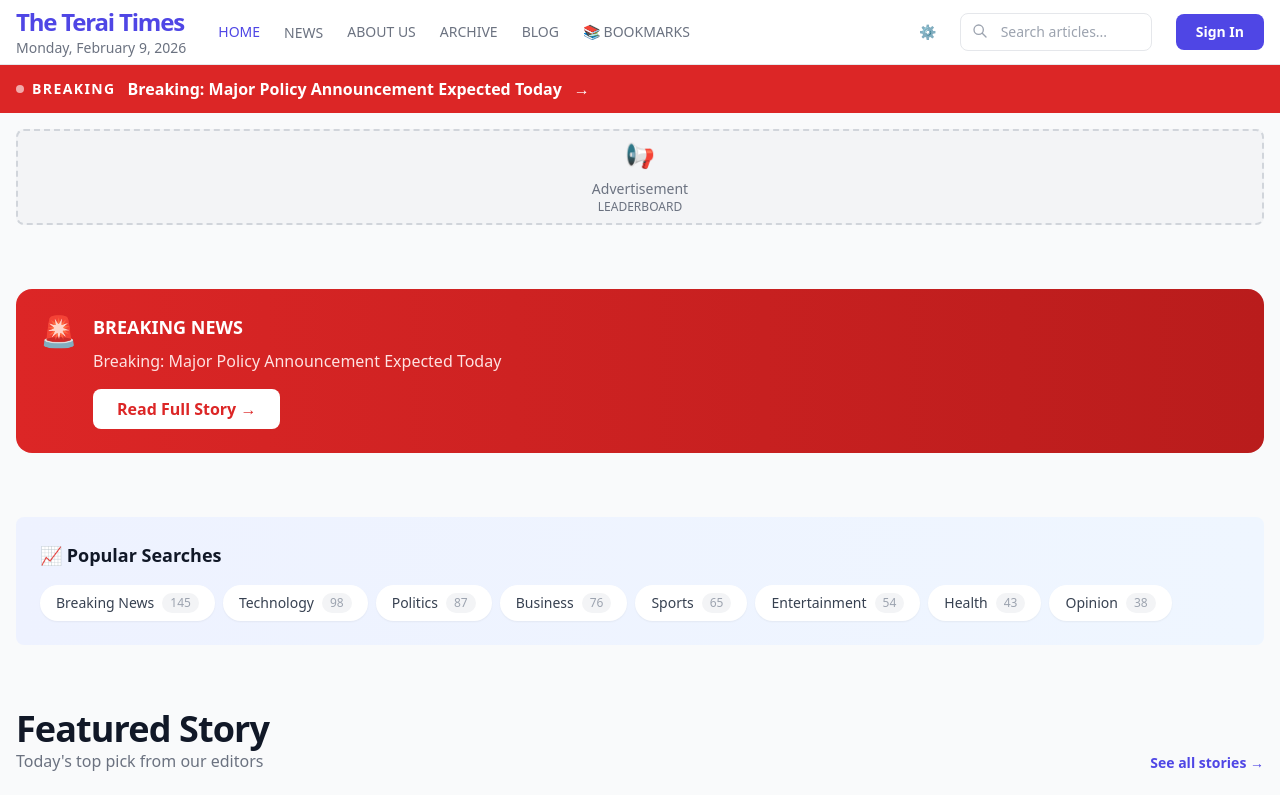
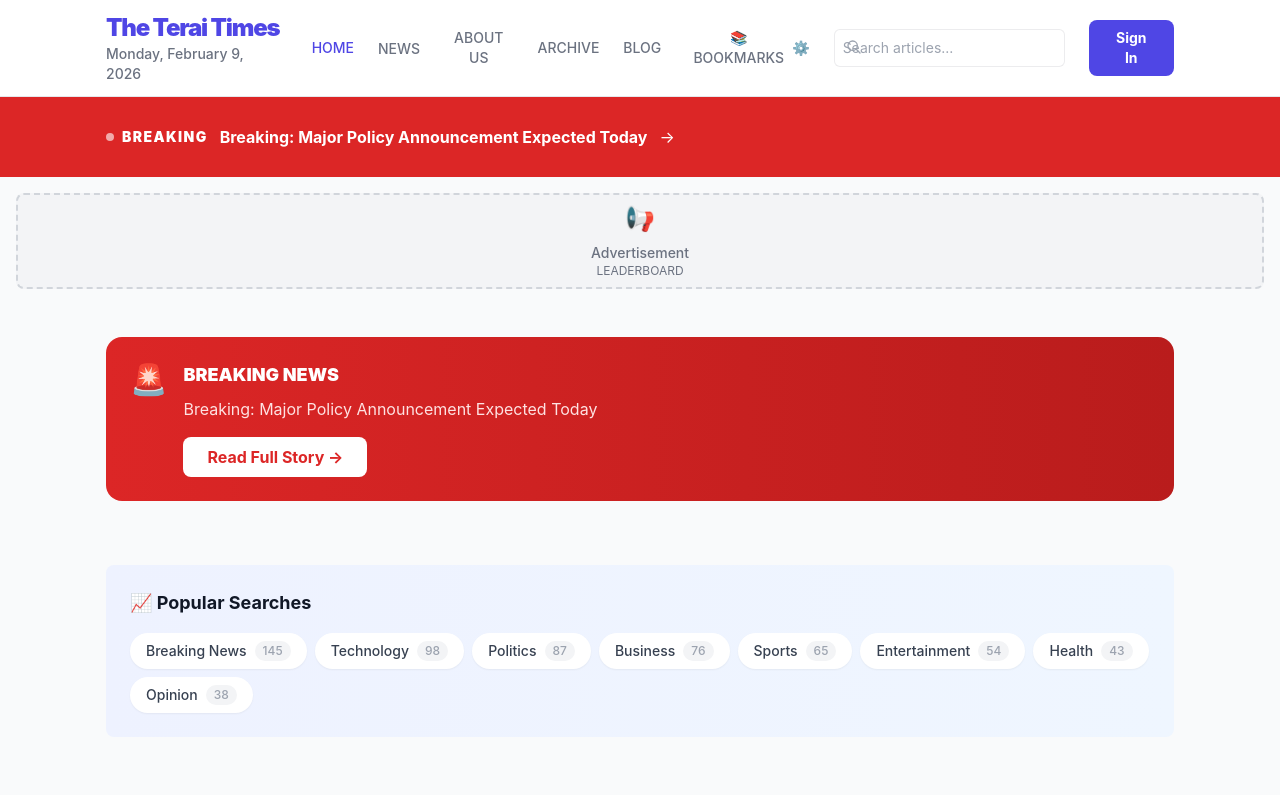
Before and after one commit to mahatomukesh/Newsportal, a React (Vite) app: page / in a window 1280 px wide. Shown: the top 795 px of the page. Built offline with nearby package versions, Linux system fonts and the light colour scheme; grey boxes are pictures that could not be loaded.

Commit message:
8th commit

```diff
--- a/components/Navbar.tsx
+++ b/components/Navbar.tsx
@@ -2,7 +2,6 @@
 import React, { useState, useRef, useEffect } from 'react';
 import { View, User, Category } from '../types';
 import { db } from '../db';
-import { useDarkMode } from '../contexts/DarkModeContext';
 
 interface NavbarProps {
   currentView: View;
@@ -14,7 +13,6 @@
 }
 
 const Navbar: React.FC<NavbarProps> = ({ currentView, onNavigate, onNavigateToNews, onSearch, isAuthenticated, user }) => {
-  const { isDarkMode, toggleDarkMode } = useDarkMode();
   const [isOpen, setIsOpen] = useState(false);
   const [newsDropdownOpen, setNewsDropdownOpen] = useState(false);
   const [searchQuery, setSearchQuery] = useState('');
--- a/contexts/DarkModeContext.tsx
+++ /dev/null
@@ -1,80 +0,0 @@
-import React, { createContext, useContext, useState, useEffect } from 'react';
-
-interface DarkModeContextType {
-  isDarkMode: boolean;
-  toggleDarkMode: () => void;
-  setDarkMode: (isDark: boolean) => void;
-}
-
-const DarkModeContext = createContext<DarkModeContextType | undefined>(undefined);
-
-export const DarkModeProvider: React.FC<{ children: React.ReactNode }> = ({ children }) => {
-  const [isDarkMode, setIsDarkMode] = useState(false);
-  const [mounted, setMounted] = useState(false);
-
-  useEffect(() => {
-    // Load dark mode preference from localStorage
-    const savedPreferences = localStorage.getItem('user_preferences');
-    if (savedPreferences) {
-      try {
-        const prefs = JSON.parse(savedPreferences);
-        setIsDarkMode(prefs.theme === 'dark');
-      } catch (e) {
-        console.error('Failed to load preferences:', e);
-      }
-    }
-
-    // Check system preference if no saved preference
-    if (!savedPreferences && window.matchMedia('(prefers-color-scheme: dark)').matches) {
-      setIsDarkMode(true);
-    }
-
-    setMounted(true);
-  }, []);
-
-  useEffect(() => {
-    if (!mounted) return;
-
-    // Apply dark mode to document
-    if (isDarkMode) {
-      document.documentElement.classList.add('dark');
-    } else {
-      document.documentElement.classList.remove('dark');
-    }
-  }, [isDarkMode, mounted]);
-
-  const toggleDarkMode = () => {
-    setIsDarkMode(prev => {
-      const newValue = !prev;
-      // Update localStorage
-      const savedPreferences = localStorage.getItem('user_preferences');
-      const prefs = savedPreferences ? JSON.parse(savedPreferences) : {};
-      prefs.theme = newValue ? 'dark' : 'light';
-      localStorage.setItem('user_preferences', JSON.stringify(prefs));
-      return newValue;
-    });
-  };
-
-  const setDarkMode = (isDark: boolean) => {
-    setIsDarkMode(isDark);
-    // Update localStorage
-    const savedPreferences = localStorage.getItem('user_preferences');
-    const prefs = savedPreferences ? JSON.parse(savedPreferences) : {};
-    prefs.theme = isDark ? 'dark' : 'light';
-    localStorage.setItem('user_preferences', JSON.stringify(prefs));
-  };
-
-  return (
-    <DarkModeContext.Provider value={{ isDarkMode, toggleDarkMode, setDarkMode }}>
-      {children}
-    </DarkModeContext.Provider>
-  );
-};
-
-export const useDarkMode = () => {
-  const context = useContext(DarkModeContext);
-  if (!context) {
-    throw new Error('useDarkMode must be used within DarkModeProvider');
-  }
-  return context;
-};
--- /dev/null
+++ b/index.css
@@ -0,0 +1,58 @@
+/* Restored light-only global styles (pre-dark-mode) */
+:root {
+  --primary-color: #2563eb; /* blue-600 */
+  --background: #ffffff;
+  --page-bg: #f8fafc; /* gray-50 */
+  --text-color: #0f172a; /* gray-900 */
+  --muted: #6b7280; /* gray-500 */
+  --radius: 8px;
+}
+
+/* Reset + base */
+* { box-sizing: border-box; }
+html, body, #root { height: 100%; }
+body {
+  margin: 0;
+  font-family: Inter, ui-sans-serif, system-ui, -apple-system, "Segoe UI", Roboto, "Helvetica Neue", Arial;
+  background: var(--page-bg);
+  color: var(--text-color);
+  -webkit-font-smoothing: antialiased;
+  -moz-osx-font-smoothing: grayscale;
+  line-height: 1.5;
+}
+
+a { color: var(--primary-color); text-decoration: none; }
+a:hover { text-decoration: underline; }
+
+.container { max-width: 1100px; margin: 0 auto; padding: 1rem; }
+
+header.site-header, footer.site-footer {
+  background: white;
+  border-bottom: 1px solid rgba(15,23,42,0.06);
+  box-shadow: 0 1px 0 rgba(15,23,42,0.02);
+}
+
+.header-inner { display:flex; align-items:center; justify-content:space-between; gap:1rem; padding:1rem; }
+.site-brand { font-weight:700; color:var(--text-color); font-size:1.25rem; }
+
+.main-card {
+  background: var(--background);
+  border-radius: var(--radius);
+  padding: 1rem;
+  box-shadow: 0 6px 18px rgba(2,6,23,0.06);
+}
+
+article.post { margin-bottom:1.25rem; }
+.post-title { font-size:1.25rem; color:var(--text-color); margin:0 0 0.5rem 0; }
+.post-excerpt { color:var(--muted); margin:0 0 0.75rem 0; }
+
+.button { display:inline-block; background:var(--primary-color); color:white; padding:0.5rem 0.9rem; border-radius:6px; font-weight:600; }
+.button:hover { opacity:0.95; }
+
+.form-input, input[type="text"], textarea, select { width:100%; padding:0.5rem; border-radius:6px; border:1px solid rgba(15,23,42,0.08); }
+
+/* Responsive tweaks */
+@media (max-width:800px) {
+  .header-inner { flex-direction:column; align-items:flex-start; }
+  .container { padding: 0.75rem; }
+}
--- a/index.tsx
+++ b/index.tsx
@@ -2,7 +2,7 @@
 import React from 'react';
 import ReactDOM from 'react-dom/client';
 import App from './App';
-import { DarkModeProvider } from './contexts/DarkModeContext';
+//import { DarkModeProvider } from './contexts/DarkModeContext';
 
 const rootElement = document.getElementById('root');
 if (!rootElement) {
@@ -12,8 +12,8 @@
 const root = ReactDOM.createRoot(rootElement);
 root.render(
   <React.StrictMode>
-    <DarkModeProvider>
+
       <App />
-    </DarkModeProvider>
+
   </React.StrictMode>
 );
--- a/pages/Settings.tsx
+++ b/pages/Settings.tsx
@@ -17,24 +17,20 @@
     pushNotifications: false
   });
 
-  const [showSaveMessage, setShowSaveMessage] = useState(false);
+  const [saved, setSaved] = useState(false);
 
   useEffect(() => {
     // Load preferences from localStorage
-    const savedPreferences = localStorage.getItem('user_preferences');
-    if (savedPreferences) {
-      try {
-        setPreferences(JSON.parse(savedPreferences));
-      } catch (e) {
-        console.error('Failed to load preferences:', e);
-      }
+    const saved = localStorage.getItem('user_preferences');
+    if (saved) {
+      setPreferences(JSON.parse(saved));
     }
   }, []);
 
   const handleSave = () => {
     localStorage.setItem('user_preferences', JSON.stringify(preferences));
-    setShowSaveMessage(true);
-    setTimeout(() => setShowSaveMessage(false), 3000);
+    setSaved(true);
+    setTimeout(() => setSaved(false), 3000);
   };
 
   const handleReset = () => {
@@ -48,16 +44,6 @@
     setPreferences(defaults);
   };
 
-  const handleClearAllData = () => {
-    if (window.confirm('Are you sure? This will clear all bookmarks, search history, and preferences.')) {
-      localStorage.removeItem('bookmarks');
-      localStorage.removeItem('search_history');
-      localStorage.removeItem('user_preferences');
-      handleReset();
-      setShowSaveMessage(true);
-    }
-  };
-
   return (
     <div className="max-w-4xl mx-auto px-4 py-8">
       {/* Header */}
@@ -67,7 +53,7 @@
       </div>
 
       {/* Success Message */}
-      {showSaveMessage && (
+      {saved && (
         <div className="mb-6 p-4 bg-green-50 border border-green-200 rounded-lg text-green-700 font-medium">
           ✓ Preferences saved successfully!
         </div>
@@ -169,9 +155,7 @@
         {/* Account Settings */}
         <div className="bg-white rounded-lg border border-gray-200 p-6">
           <h2 className="text-xl font-bold text-gray-900 mb-6">👤 Account</h2>
-          <button
-            onClick={handleClearAllData}
-            className="px-4 py-2 text-red-600 hover:text-red-700 font-medium border border-red-200 rounded-lg hover:bg-red-50 transition">
+          <button className="px-4 py-2 text-red-600 hover:text-red-700 font-medium border border-red-200 rounded-lg hover:bg-red-50 transition">
             Clear All Data
           </button>
           <p className="text-sm text-gray-500 mt-2">This will clear all your bookmarks, search history, and preferences</p>
--- /dev/null
+++ b/styles.css
@@ -0,0 +1,88 @@
+/* Improved global styles for ramblog */
+:root {
+  --primary-color: #2d6cdf;
+  --secondary-color: #f5f7fa;
+  --accent-color: #fbbc05;
+  --text-color: #222;
+  --border-radius: 8px;
+  --transition: 0.2s all;
+}
+
+body {
+  font-family: 'Segoe UI', 'Roboto', system-ui, sans-serif;
+  background: var(--secondary-color);
+  color: var(--text-color);
+  margin: 0;
+  padding: 0;
+  line-height: 1.6;
+}
+
+header, footer {
+  background: var(--primary-color);
+  color: #fff;
+  padding: 1rem 2rem;
+  text-align: center;
+}
+
+main {
+  max-width: 900px;
+  margin: 2rem auto;
+  padding: 2rem;
+  background: #fff;
+  border-radius: var(--border-radius);
+  box-shadow: 0 2px 8px rgba(0,0,0,0.06);
+}
+
+h1, h2, h3 {
+  color: var(--primary-color);
+  margin-top: 0;
+}
+
+a {
+  color: var(--primary-color);
+  text-decoration: none;
+  transition: var(--transition);
+}
+a:hover {
+  color: var(--accent-color);
+  text-decoration: underline;
+}
+
+button, .btn {
+  background: var(--primary-color);
+  color: #fff;
+  border: none;
+  border-radius: var(--border-radius);
+  padding: 0.5rem 1.2rem;
+  cursor: pointer;
+  font-size: 1rem;
+  transition: var(--transition);
+}
+button:hover, .btn:hover {
+  background: var(--accent-color);
+  color: #222;
+}
+
+input, textarea, select {
+  border: 1px solid #ccc;
+  border-radius: var(--border-radius);
+  padding: 0.5rem;
+  font-size: 1rem;
+  width: 100%;
+  margin-bottom: 1rem;
+  box-sizing: border-box;
+}
+
+ul, ol {
+  padding-left: 1.5rem;
+}
+
+@media (max-width: 600px) {
+  main {
+    padding: 1rem;
+    margin: 1rem;
+  }
+  header, footer {
+    padding: 0.5rem 1rem;
+  }
+}
```
